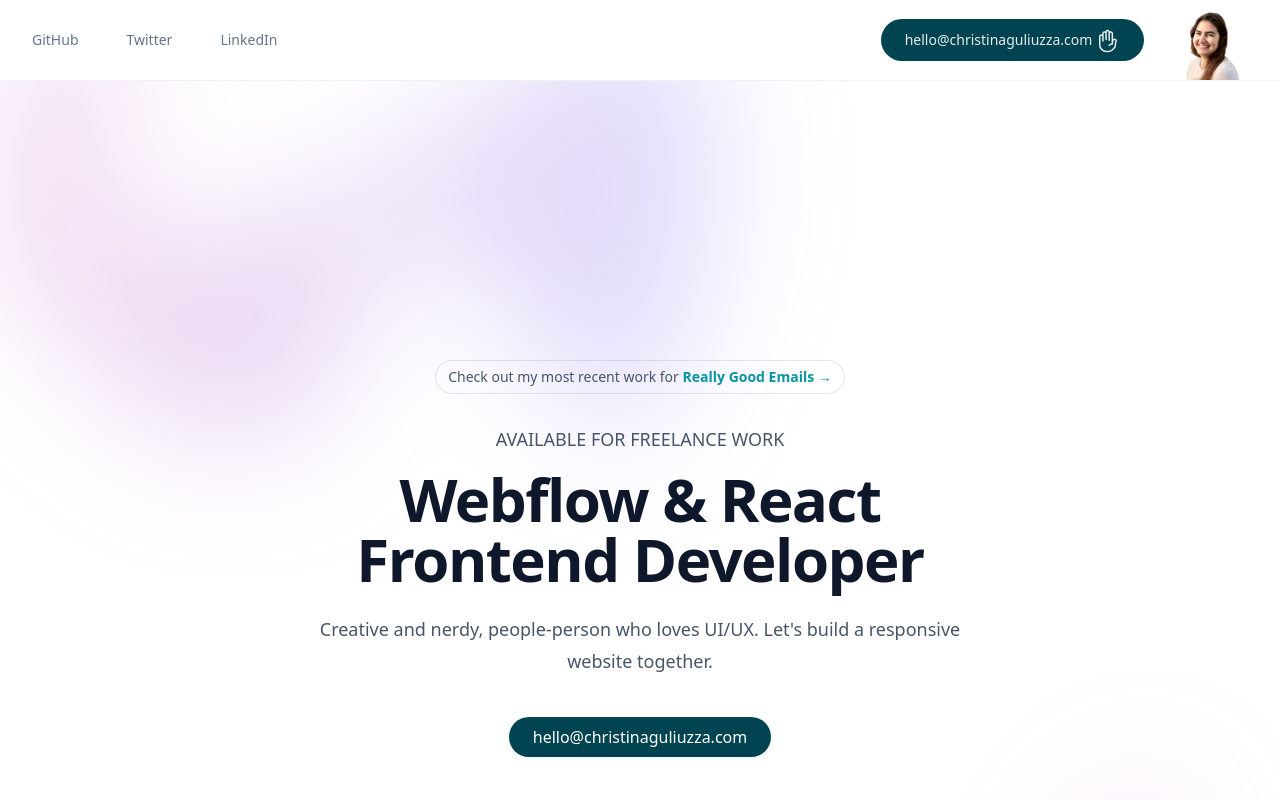
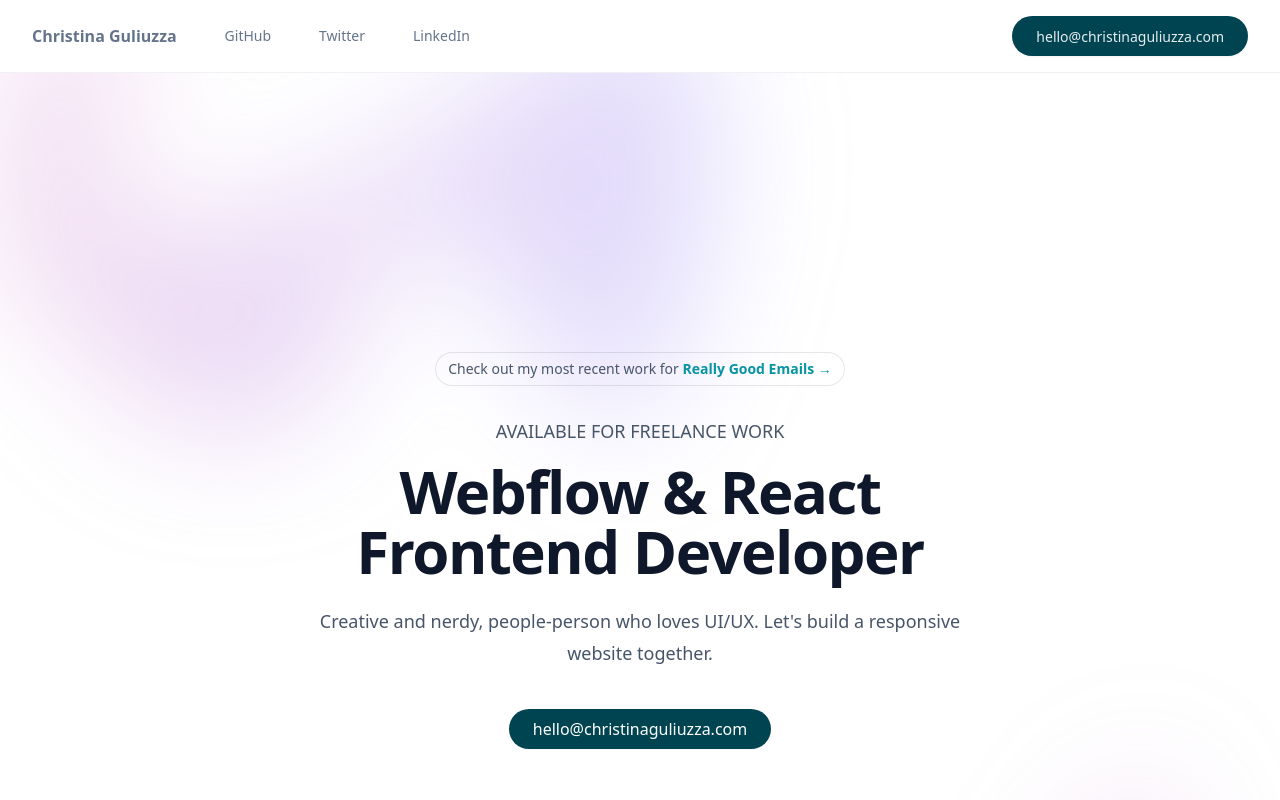
Before and after one commit to cguliuzza/tina-dev-site, a Next.js app: page / in a window 1280 px wide. Shown: the top 800 px of the page. Built offline with nearby package versions, Linux system fonts and the light colour scheme; a web font is replaced by a local one.

Commit message:
fix: remove image and add name to navbar

```diff
--- a/components/Navbar.tsx
+++ b/components/Navbar.tsx
@@ -3,7 +3,6 @@
 import { useState } from 'react'
 import { Dialog } from '@headlessui/react'
 import { Bars3Icon, XMarkIcon } from '@heroicons/react/24/outline'
-import Image from 'next/image'
 
 const navigation = [
   {
@@ -30,12 +29,13 @@ export default function Navbar() {
   const [mobileMenuOpen, setMobileMenuOpen] = useState(false)
 
   return (
-    <header className="relative z-50 bg-white border-b border-solid border-slate-500/10">
+    <header className="relative py-4 z-50 bg-white border-b border-solid border-slate-500/10">
       <nav
         className="mx-auto flex max-w-7xl items-center justify-between gap-x-6 px-6 lg:px-8"
         aria-label="Global"
       >
         <div className="menu hidden lg:flex lg:gap-x-12">
+          <span className='text-slate-500 font-bold'>Christina Guliuzza</span>
           {navigation.map((item) => (
             <a
               key={item.name}
@@ -64,31 +64,8 @@ export default function Navbar() {
             className="text-sm font-medium"
           >
             hello@christinaguliuzza.com{' '}
-            <span className="hidden sm:inline-block wave">
-              <svg
-                xmlns="http://www.w3.org/2000/svg"
-                fill="none"
-                viewBox="0 0 24 24"
-                strokeWidth="1.5"
-                stroke="currentColor"
-                className="w-6 h-6 inline"
-              >
-                <path
-                  strokeLinecap="round"
-                  strokeLinejoin="round"
-                  d="M10.05 4.575a1.575 1.575 0 10-3.15 0v3m3.15-3v-1.5a1.575 1.575 0 013.15 0v1.5m-3.15 0l.075 5.925m3.075.75V4.575m0 0a1.575 1.575 0 013.15 0V15M6.9 7.575a1.575 1.575 0 10-3.15 0v8.175a6.75 6.75 0 006.75 6.75h2.018a5.25 5.25 0 003.712-1.538l1.732-1.732a5.25 5.25 0 001.538-3.712l.003-2.024a.668.668 0 01.198-.471 1.575 1.575 0 10-2.228-2.228 3.818 3.818 0 00-1.12 2.687M6.9 7.575V12m6.27 4.318A4.49 4.49 0 0116.35 15m.002 0h-.002"
-                />
-              </svg>
-            </span>
           </a>
         </button>
-        <Image
-          className="relative w-20 h-20 pt-2 object-top object-cover overflow-hidden"
-          src={`/images/tinabgremoved.png`}
-          alt=""
-          width={180}
-          height={37}
-        />
         <div className="flex lg:hidden">
           <button
             type="button"
@@ -107,7 +84,7 @@ export default function Navbar() {
         onClose={setMobileMenuOpen}
       >
         <div className="fixed inset-0 z-10" />
-        <Dialog.Panel className="fixed inset-y-0 right-0 z-50 w-full overflow-y-auto bg-white px-6 pb-6 sm:max-w-sm sm:ring-1 sm:ring-slate-900/10">
+        <Dialog.Panel className="fixed inset-y-0 right-0 z-50 w-full overflow-y-auto bg-white px-6 py-4 sm:max-w-sm sm:ring-1 sm:ring-slate-900/10">
           <div className="flex items-center gap-x-6">
             <button className="group block ml-auto items-center justify-end rounded-full text-white text-opacity-90 bg-teal-900 py-2 px-6 shadow-sm hover:bg-opacity-90 focus-visible:outline focus-visible:outline-2 focus-visible:outline-offset-2 focus-visible:bg-opacity-90">
               <a
@@ -115,33 +92,8 @@ export default function Navbar() {
                 className="text-sm font-medium"
               >
                 hello@christinaguliuzza.com{' '}
-                <span className="hidden sm:inline-block wave">
-                  <svg
-                    xmlns="http://www.w3.org/2000/svg"
-                    fill="none"
-                    viewBox="0 0 24 24"
-                    strokeWidth="1.5"
-                    stroke="currentColor"
-                    className="w-6 h-6 inline"
-                  >
-                    <path
-                      strokeLinecap="round"
-                      strokeLinejoin="round"
-                      d="M10.05 4.575a1.575 1.575 0 10-3.15 0v3m3.15-3v-1.5a1.575 1.575 0 013.15 0v1.5m-3.15 0l.075 5.925m3.075.75V4.575m0 0a1.575 1.575 0 013.15 0V15M6.9 7.575a1.575 1.575 0 10-3.15 0v8.175a6.75 6.75 0 006.75 6.75h2.018a5.25 5.25 0 003.712-1.538l1.732-1.732a5.25 5.25 0 001.538-3.712l.003-2.024a.668.668 0 01.198-.471 1.575 1.575 0 10-2.228-2.228 3.818 3.818 0 00-1.12 2.687M6.9 7.575V12m6.27 4.318A4.49 4.49 0 0116.35 15m.002 0h-.002"
-                    />
-                  </svg>
-                </span>
               </a>
             </button>
-            <div className="flex">
-              <Image
-                className="relative w-20 h-20 pt-2 object-top object-cover overflow-hidden"
-                src={`/images/tinabgremoved.png`}
-                alt=""
-                width={180}
-                height={37}
-              />
-            </div>
             <button
               type="button"
               className="-m-2.5 rounded-md p-2.5 text-slate-700"
```
